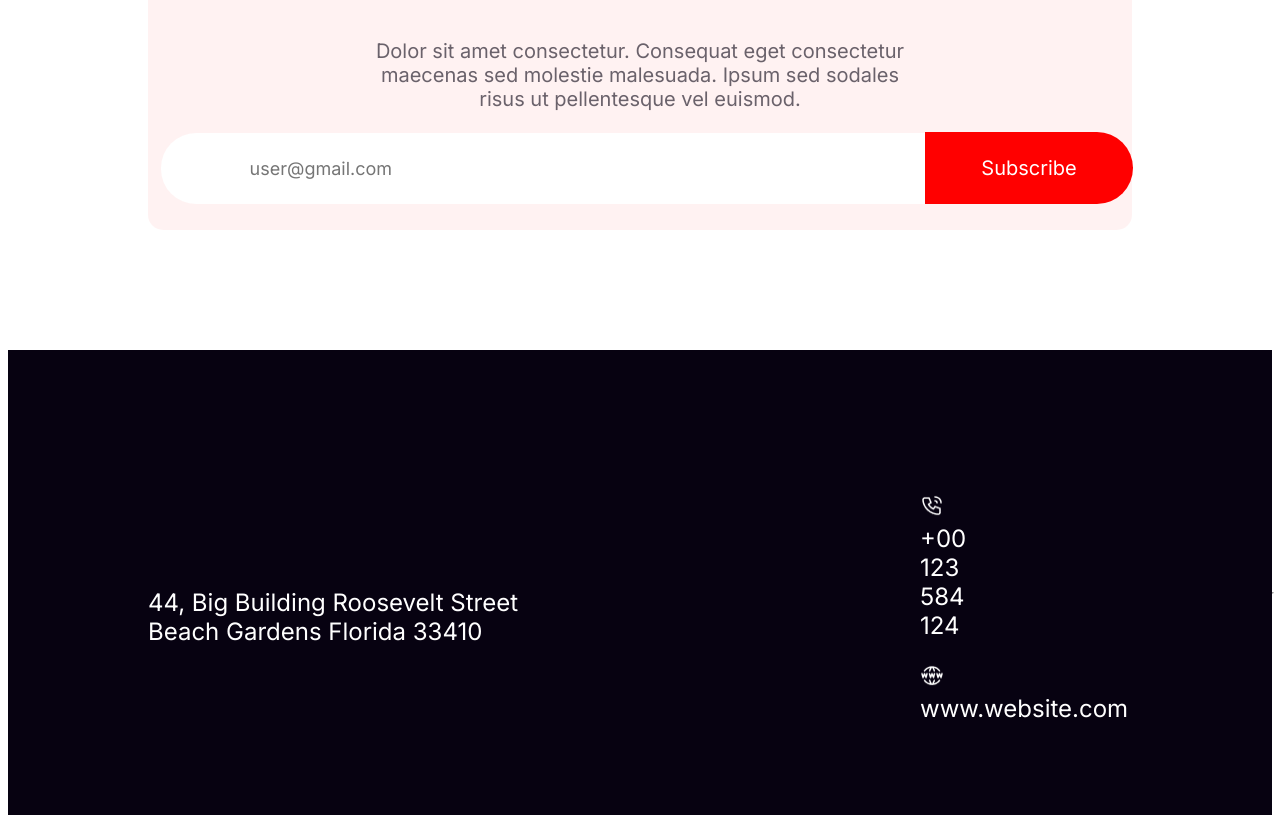
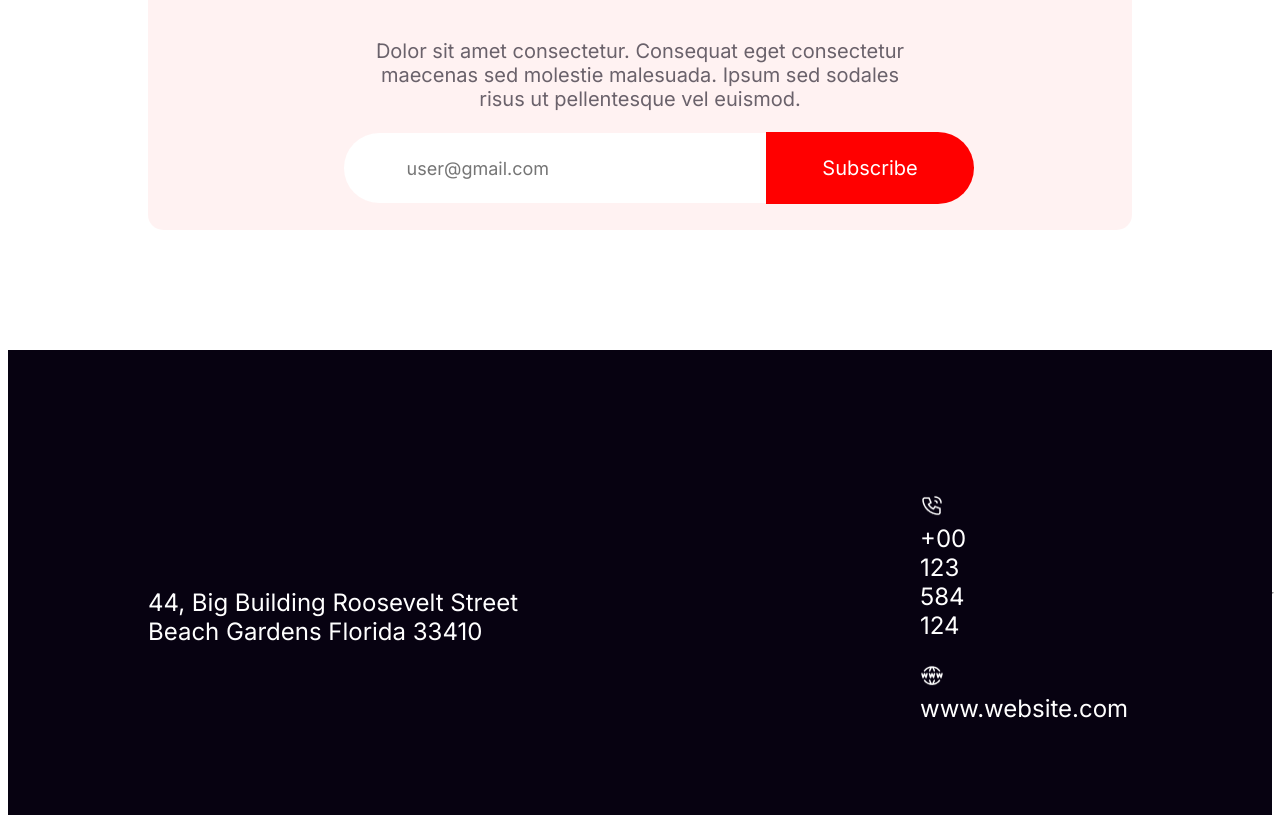
Before and after one commit to bissawjit18/ph-assignment-a, a plain HTML site: page index.html in a window 1280 px wide. Shown: the part 4660-5475 px from the top of the page. Drawn offline with Linux system fonts and the light colour scheme.

Commit message:
section6 updated

```diff
--- a/styles/style.css
+++ b/styles/style.css
@@ -227,10 +227,10 @@ span {
     text-align: center;
     font-family: Inter;
     font-size: 18px;
-    padding: 25px 477px 25px 30px;
+    padding: 25px 361px 24px 04px;
     border: 0px;
-    border-top-left-radius: 35px;
-    border-bottom-left-radius: 35px;
+    border-radius: 35px;
+    margin: -88px;
 }
 
 .btn-subscribe {
@@ -241,7 +241,7 @@ span {
     font-size: 20px;
     padding: 24px 56px;
     border: 0px;
-    margin: -14px;
+    margin: -126px;
     border-radius: 0px 50px 50px 0px;
 
 }
```
